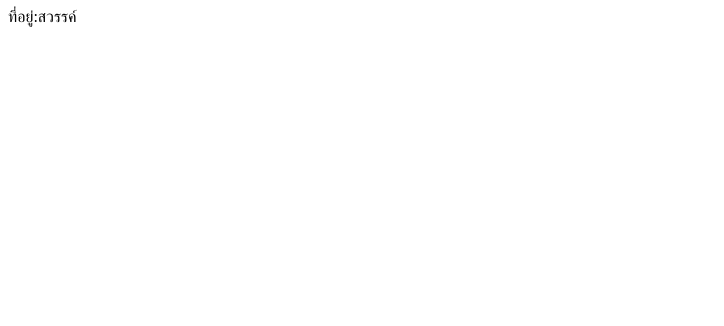
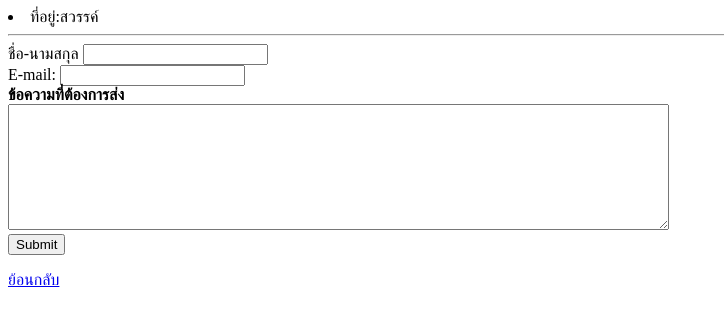
Before and after one commit to sarawutmanotan/Resume, a plain HTML site: page contact.html in a window 1280 px wide. Shown: the whole page, without its empty margins (0-724 px from the left). Drawn offline with Linux system fonts and the light colour scheme.

Commit message:
Add files via upload

```diff
--- a/contact.html
+++ b/contact.html
@@ -6,7 +6,19 @@
     <title>My Contact Sarawut Manotan</title>
   </head>
   <body>
-    ที่อยู่:สวรรค์
+    <li>ที่อยู่:สวรรค์</li>
+    <hr>
+    <form class="" action="mailto:blooktheboy24@gmail.com" method="post" enctype="text/plain">
+      <label>ชื่อ-นามสกุล</label>
+      <input type="text" name="name_surname" value=""><br>
+      <label>E-mail:</label>
+      <input type="email" name="email" value=""><br>
+      <label><b>ข้อความที่ต้องการส่ง</b></label><br>
+      <textarea name="message" rows="8" cols="80"></textarea><br>
+      <input type="submit" name="">
+    </form>
+<p><a href="index.html">ย้อนกลับ</a></p>
+
   </body>
 
 <html>
```
Also changed, not shown: CV.html (+3 -1 lines).
